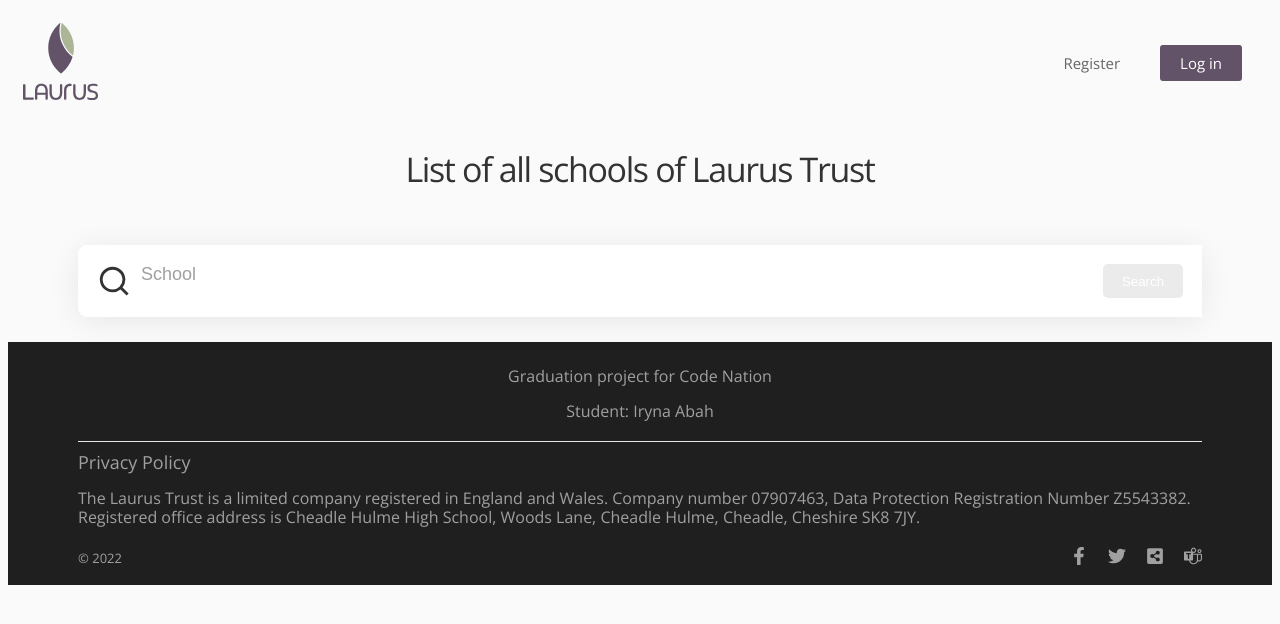
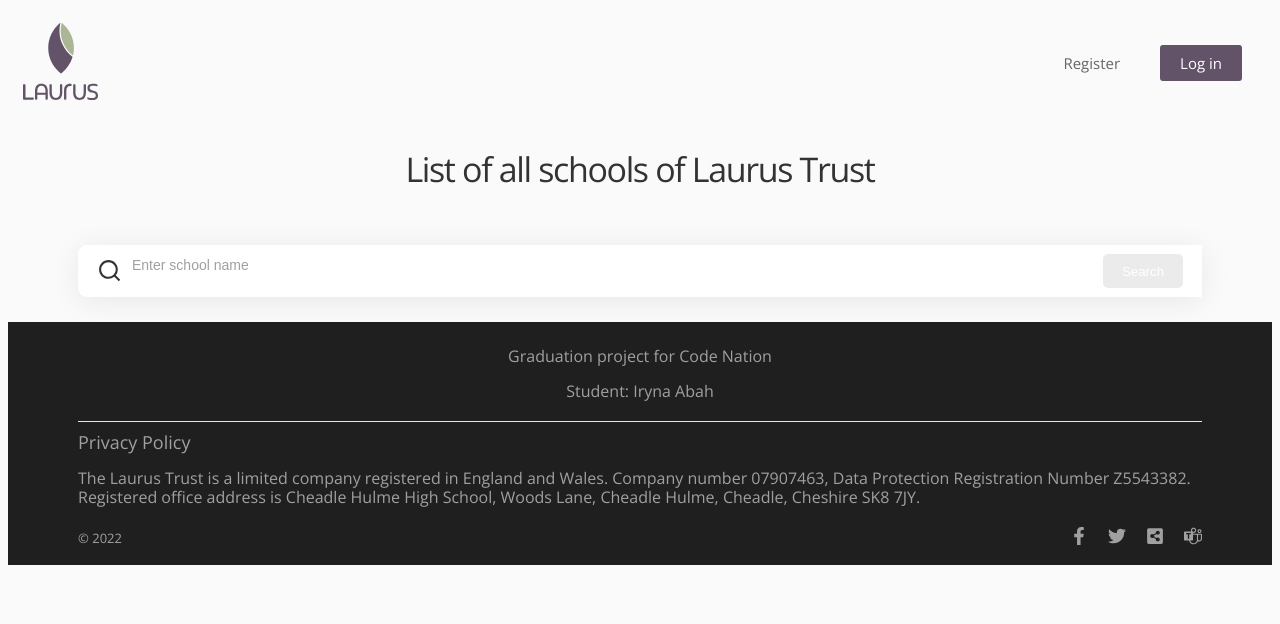
Before and after one commit to Irina-abah/m33-final-school-toners-react, a React (Create React App) app: page /schools in a window 1280 px wide. Shown: the top 624 px of the page. Built offline with nearby package versions, Linux system fonts and the light colour scheme.

Commit message:
improved search bar for schools

```diff
--- a/src/components/App/App.js
+++ b/src/components/App/App.js
@@ -24,6 +24,7 @@
   });
   const [schools, setSchools] = React.useState([]);
   const [isSuccess, setIsSuccess] = React.useState(false);
+  const [schoolsNotFound, setSchoolsNotFound] = React.useState(false);
   const navigate = useNavigate();
   const location = useLocation();
 
@@ -152,7 +153,6 @@
       .then((data) => {
         localStorage.setItem('schools',  JSON.stringify(data));
         setSchools(data)
-        // console.log(data)
       })
       .catch((err) => {
         console.log(err);
@@ -182,16 +182,24 @@
     })
   }
 
-  //search schools
+  // search schools
 
   const handleSearch = (input) => {
-    const searchedSchools = searchSchoolByKeyword(schools, input);
+
+    const allSchools = JSON.parse(localStorage.getItem('schools'));
+    const searchedSchools = searchSchoolByKeyword(allSchools, input);
     localStorage.setItem('searchedSchools', JSON.stringify(searchedSchools));
 
     setSchools(searchedSchools)
+    setSchoolsNotFoundMessage(searchedSchools)
 
-    if (input == "") {
-      fetchSchools()
+  }
+
+  function setSchoolsNotFoundMessage(schools) {
+    if (schools.length === 0) {
+      setSchoolsNotFound(true)
+    } else {
+      setSchoolsNotFound(false)
     }
   }
 
@@ -210,6 +218,7 @@
               isSuccess={isSuccess}
               setIsSuccess={setIsSuccess}
               onHandleSubmit={handleSearch}
+              schoolsNotFound={schoolsNotFound}
               />}>
             </Route>
             <Route path="/signup" element={<Register
--- a/src/components/Schools/Schools.css
+++ b/src/components/Schools/Schools.css
@@ -17,3 +17,7 @@
   letter-spacing: -0.04em;
   text-align: center;
 }
+
+.schools_not-found {
+  color: #EE3465;
+}
--- a/src/components/Schools/Schools.js
+++ b/src/components/Schools/Schools.js
@@ -3,12 +3,13 @@
 import "./Schools.css";
 import React from "react";
 
-const Schools = ({schools, onHandleSubmit, onChangeQuantity, setIsSuccess, isSuccess, onClose}) => {
+const Schools = ({schools, onHandleSubmit, onChangeQuantity, setIsSuccess, isSuccess, onClose, schoolsNotFound}) => {
 
   return (
       <section className="schools">
         <h2 className="section-title">List of all schools of Laurus Trust</h2>
         <SearchBar onSubmit={onHandleSubmit}/>
+        {schoolsNotFound && <p className="schools_not-found">No schools found. Try again</p>}
         <ol className="schools-container">
           {
             schools.map((item, i) => (
--- a/src/components/SearchBar/SearchBar.css
+++ b/src/components/SearchBar/SearchBar.css
@@ -6,11 +6,11 @@
   justify-content: space-between;
 }
 
-.search-form__input_type_movie {
-  font-size: 18px;
+.search-form__input_type_school {
+  font-size: 14px;
   line-height: 1.11;
   font-weight: 400;
-  padding-left: 10px;
+  padding: 0;
 }
 
 .form-wrapper {
@@ -18,9 +18,10 @@
   justify-content: flex-end;
   text-align: left;
   flex-direction: column;
+  padding-left: 10px;
 }
 
-.search-form__input_type_movie::placeholder {
+.search-form__input_type_school::placeholder {
   color: #A0A0A0;
 }
 
@@ -36,7 +37,7 @@
   justify-content: space-between;
   align-items: center;
   width: 100%;
-  height: 72px;
+  height: 52px;
   background-color: #fff;
   box-shadow: 0px 4px 30px rgba(0, 0, 0, 0.08);
   border-radius: 9px 0 0 9px;
@@ -45,8 +46,8 @@
 }
 
 .search-form__icon {
-  width: 34px;
-  height: 34px;
+  width: 25px;
+  height: 25px;
 }
 
 .search-form__block {
@@ -79,7 +80,7 @@
     border-radius: 9px;
   }
 
-  .search-form__input_type_movie {
+  .search-form__input_type_school {
     font-size: 14px;
     line-height: 1.42;
     padding-left: 0;
--- a/src/components/SearchBar/SearchBar.js
+++ b/src/components/SearchBar/SearchBar.js
@@ -34,18 +34,18 @@
           <RiSearchLine className="search-form__icon"/>
           <div className="form-wrapper">
             <input
-              className="form-input search-form__input_type_movie"
+              className="form-input search-form__input_type_school"
               type="text"
               id="search"
               name="movie-search"
               onChange={handleChange}
-              placeholder="School"
-              title="Enter first letter of school name"
+              placeholder="Enter school name"
+              title="School name"
               minLength="1"
               maxLength="30"
               required />
             <span
-            className={`input-error input-error_type_movie ${!isFormValid && "input-error_active"}`}
+            className={`input-error input-error_type_school ${!isFormValid && "input-error_active"}`}
             id="search-error">{error}
             </span>
           </div>
@@ -53,7 +53,7 @@
         <button
           type="submit"
           className={`button button_type_search ${!isFormValid ? "button_type_search_disabled" : ""}`}
-          aria-label="search a movie">Search
+          aria-label="search school">Search
         </button>
 
       </form>
--- a/src/styles/form-input.css
+++ b/src/styles/form-input.css
@@ -34,7 +34,7 @@
   display: none;
 }
 
-.input-error_type_movie {
+.input-error_type_school {
   margin: 0;
 }
 
```
